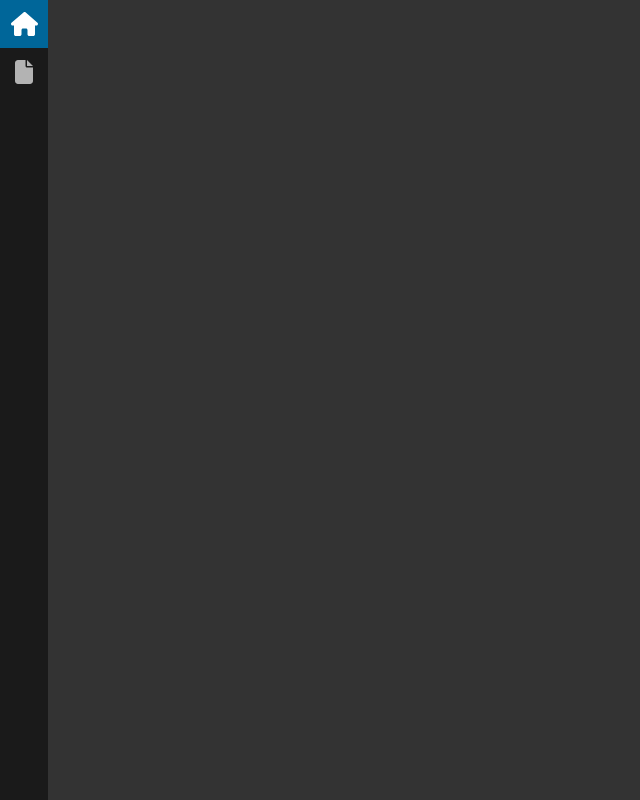
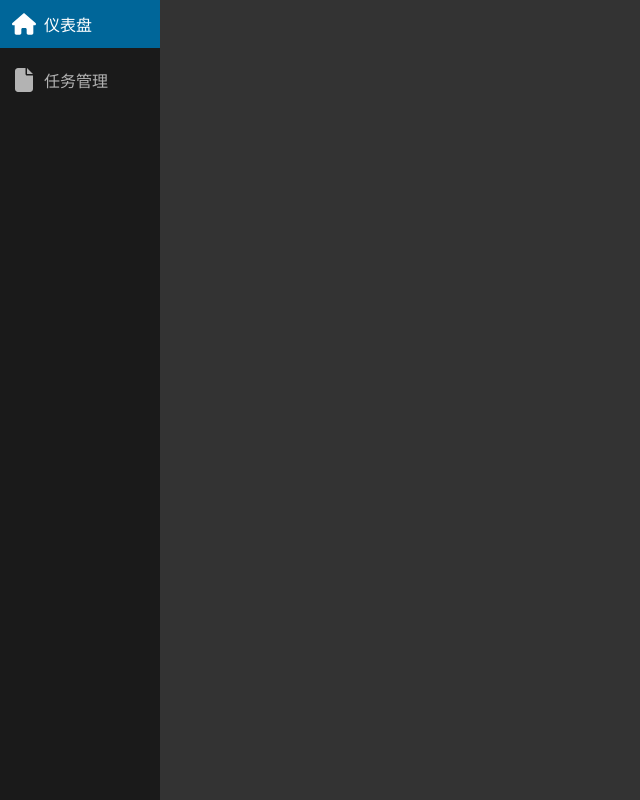
Before and after one commit to likectrl2/To-Do-List, a React app: page / in a window 1280 px wide. Shown: the whole page, without its empty margins (0-640 px from the left). Built offline with nearby package versions, Linux system fonts and the light colour scheme; the HTML template or start-up script is replaced by a standard one.

Commit message:
feat(Sidebar): add a feature that expands  and displays the page name when you move over it.

```diff
--- a/src/components/Sidebar.jsx
+++ b/src/components/Sidebar.jsx
@@ -1,10 +1,24 @@
-import styles from '../css/Sidebar.module.css'
+import { useState } from 'react';
+import styles from '../css/Sidebar.module.css';
+import SidebarNavItem from "./SidebarNavItem";
 
-import SidebarNavItem from "./SidebarNavItem"
+export default function Sidebar({ className, currentPage, onClick, navItem}) {
+  const [isExpanded, setIsExpanded] = useState(false);
 
-export default function Sidebar({className, currentPage, onClick, navItem}) {
+  const handleMouseEnter = () => {
+    setIsExpanded(true);
+  };
+
+  const handleMouseLeave = () => {
+    setIsExpanded(false);
+  };
+
   return(
-    <div className={`${className} ${styles.sidebar}`}>
+    <div
+      className={`${className} ${styles.sidebar} ${isExpanded ? styles.expanded : ''}`}
+      onMouseEnter={handleMouseEnter}
+      onMouseLeave={handleMouseLeave}
+    >
       {
         navItem.map(
           item => {
@@ -16,9 +30,9 @@ export default function Sidebar({className, currentPage, onClick, navItem}) {
                 label={item.label}
                 isActive={currentPage === item.id}
                 onClick={() => onClick(item.id)}
+                isSidebarExpanded={isExpanded}
               />
-            )
-
+            );
           }
         )
       }
--- a/src/components/SidebarNavItem.jsx
+++ b/src/components/SidebarNavItem.jsx
@@ -2,14 +2,14 @@ import styles from '../css/SidebarNavItem.module.css'
 
 import { FontAwesomeIcon } from "@fortawesome/react-fontawesome";
 
-export default function SidebarNavItem({className, icon, label, isActive, onClick}) {
+export default function SidebarNavItem({className, icon, label, isActive, onClick, isSidebarExpanded}) {
   return (
     <div
       className={`${className} ${styles.navItem} ${isActive ? styles.active : ''}`}
       onClick={onClick}
     >
         <FontAwesomeIcon className={styles.icon} icon={icon} />
-        {/* <div className={styles.text}>{label}</div> */}
+        {isSidebarExpanded && <div className={styles.text}>{label}</div>}
     </div>
   )
 }
--- a/src/css/Sidebar.module.css
+++ b/src/css/Sidebar.module.css
@@ -2,9 +2,15 @@
   display: flex;
   background-color: hsl(0, 0%, 10%);
   flex-direction: column;
+  transition: width 0.3s ease-in-out;
+}
+
+.expanded {
+  width: 10rem;
 }
 
 .navItem {
   width: 100%;
   height: 3rem;
+  margin-bottom: 0.5rem;
 }
--- a/src/css/SidebarNavItem.module.css
+++ b/src/css/SidebarNavItem.module.css
@@ -1,9 +1,16 @@
 .navItem {
   display: flex;
-  flex-direction: column;
+  flex-direction: row;
   align-items: center;
-  justify-content: center;
+  justify-content: flex-start;
   color: hsl(0, 0%, 70%);
+  transition: all 0.2s ease-in-out;
+  padding-left: 0.75rem;
+}
+
+.navItem:hover:not(.active) {
+  background-color: hsl(0, 0%, 15%);
+  color: hsl(0, 0%, 100%);
 }
 
 .active {
@@ -12,13 +19,17 @@
 }
 
 .icon {
+  width: 1.5rem;
   font-size: 1.5rem;
-  color: hsl(0, 0%, 70%);
-}
-
-.active .icon {
-  color: hsl(0, 0%, 100%);
+  color: inherit;
 }
 
 .text {
+  flex: 1;
+  white-space: nowrap;
+  overflow: hidden;
+  text-overflow: ellipsis;
+  transition: opacity 0.3s ease-in-out, max-width 0.3s ease-in-out;
+  max-width: 100%;
+  margin-left: 0.5rem;
 }
```
